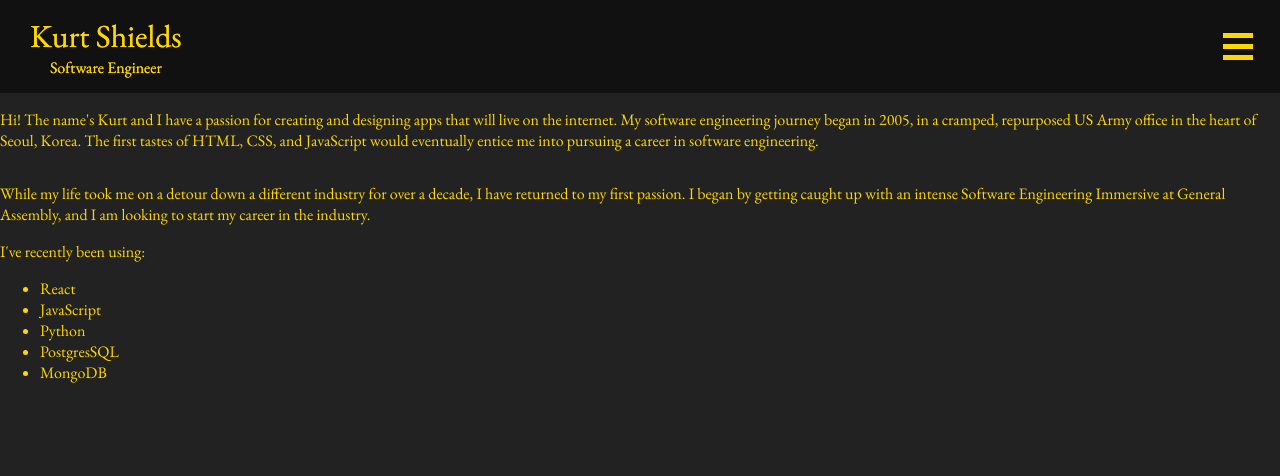
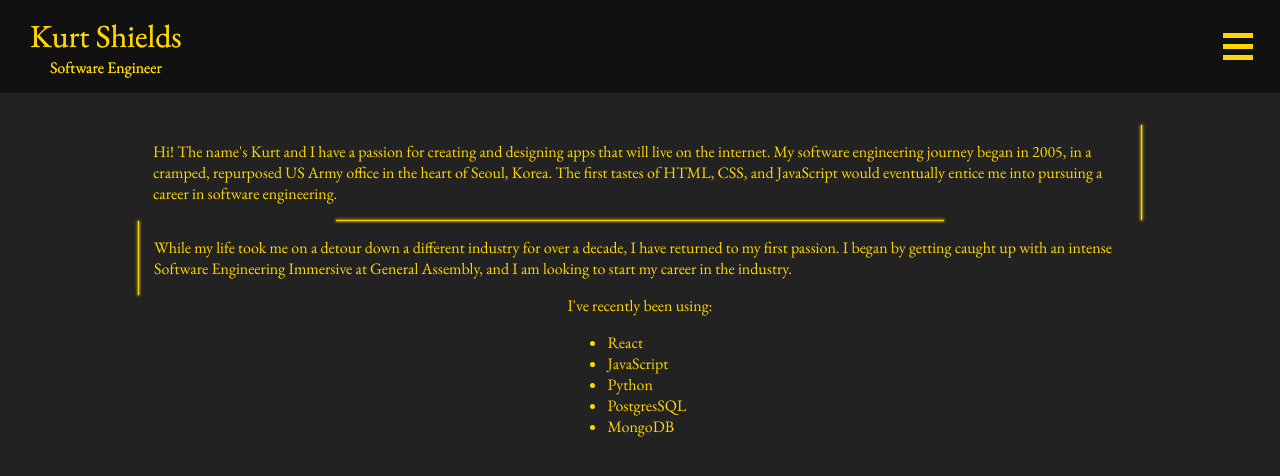
Before and after one commit to kshieldsDTS/portfolio, a React (Create React App) app: page /about in a window 1280 px wide. Shown: the top 476 px of the page. Built offline with nearby package versions, Linux system fonts and the light colour scheme.

Commit message:
add glow effects to about.js

```diff
--- a/src/Components/About.js
+++ b/src/Components/About.js
@@ -3,19 +3,23 @@ import React from 'react';
 function About(props) {
     return (
 			<div className='about-wrapper'>
-				<p>
+                <div className="p-wrapper">
+				    <p className='about-p about-p-one'>
 					Hi! The name's Kurt and I have a passion for creating and designing
-					apps that will live on the internet. My software engineering journey
-					began in 2005, in a cramped, repurposed US Army office in the heart of
-					Seoul, Korea. The first tastes of HTML, CSS, and JavaScript would
-					eventually entice me into pursuing a career in software engineering.
-				</p>
-                <p>
-                    While my life took me on a detour down a different industry for over a
-					decade, I have returned to my first passion. I began by getting caught
-					up with an intense Software Engineering Immersive at General Assembly,
-					and I am looking to start my career in the industry.
+				    apps that will live on the internet. My software engineering journey
+				    began in 2005, in a cramped, repurposed US Army office in the heart of
+				    Seoul, Korea. The first tastes of HTML, CSS, and JavaScript would
+				    eventually entice me into pursuing a career in software engineering.
+				    </p>
+                    <div className='gold-one'></div>
+                </div>
+                <div className='gold-two'></div>
+                <div className='p-wrapper'>
+                    <div className='gold-one'></div>
+                <p className='about-p about-p-two'>
+                    While my life took me on a detour down a different industry for over a decade, I have returned to my first passion. I began by getting caught up with an intense Software Engineering Immersive at General Assembly, and I am looking to start my career in the industry.
                 </p>
+                </div>
                 <div>
                     I've recently been using:
                     <ul>
--- a/src/index.css
+++ b/src/index.css
@@ -156,6 +156,29 @@ a {
 .about-wrapper {
   display: flex;
   flex-direction: column;
+  justify-content: center;
+  align-items: center;
+  margin: 2em;
+}
+.about-p {
+  width: 80%;
+  padding-left: 15px;
+  padding-right: 15px;
+}
+.p-wrapper {
+  display: flex;
+  justify-content: center;
+}
+.gold-one {
+  width: 1px;
+  background-color: gold;
+  animation: glow 5s ease infinite;
+}
+.gold-two {
+  height: 1px;
+  width: 50%;
+  background-color: gold;
+  animation: glow 5s ease infinite;
 }
 .loader-container {
   display: flex;
@@ -284,3 +307,11 @@ a {
   0%{transform: rotate(-45deg) translate(5px, -10px)}
   100%{}
 }
+:root {
+  --animation-time: 2s;
+}
+@keyframes glow {
+  0%{box-shadow: 0 0 0px 0px gold;}
+  50%{box-shadow: 0 0 10px 2px gold;}
+  100%{box-shadow: 0 0 0px 0px gold;}
+}
```
